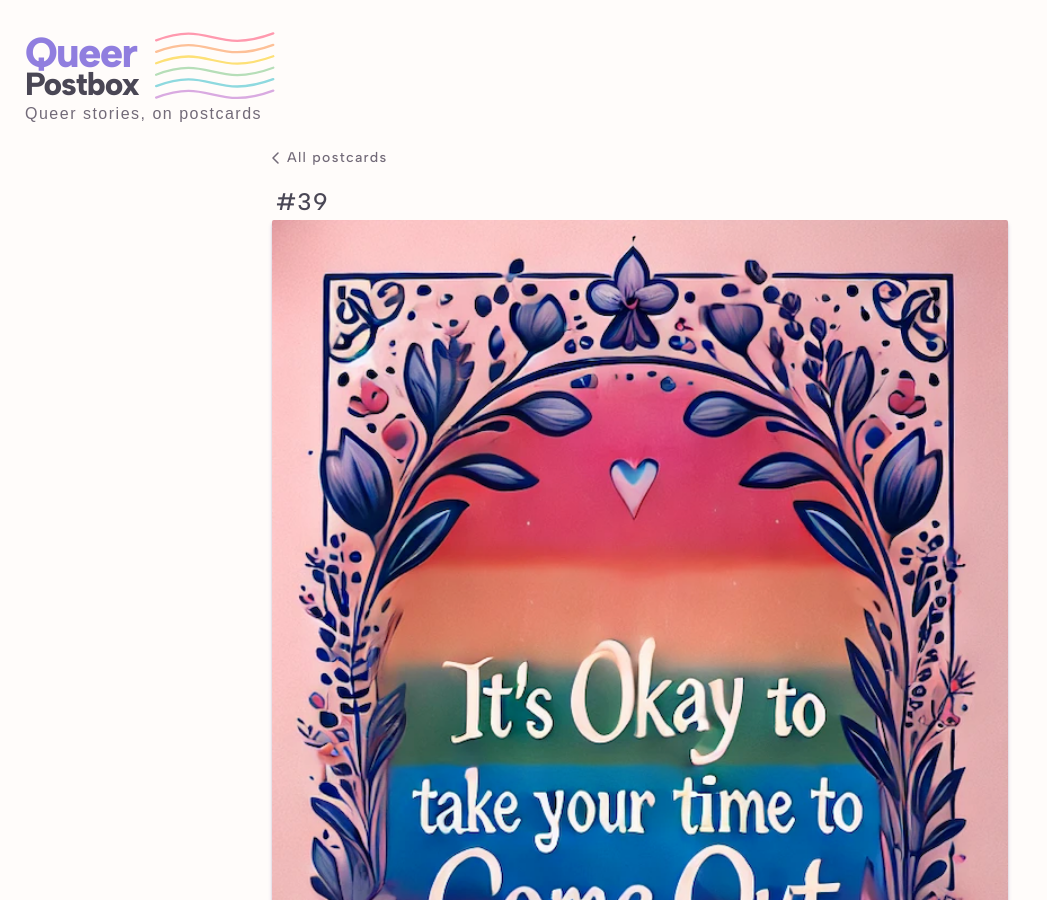
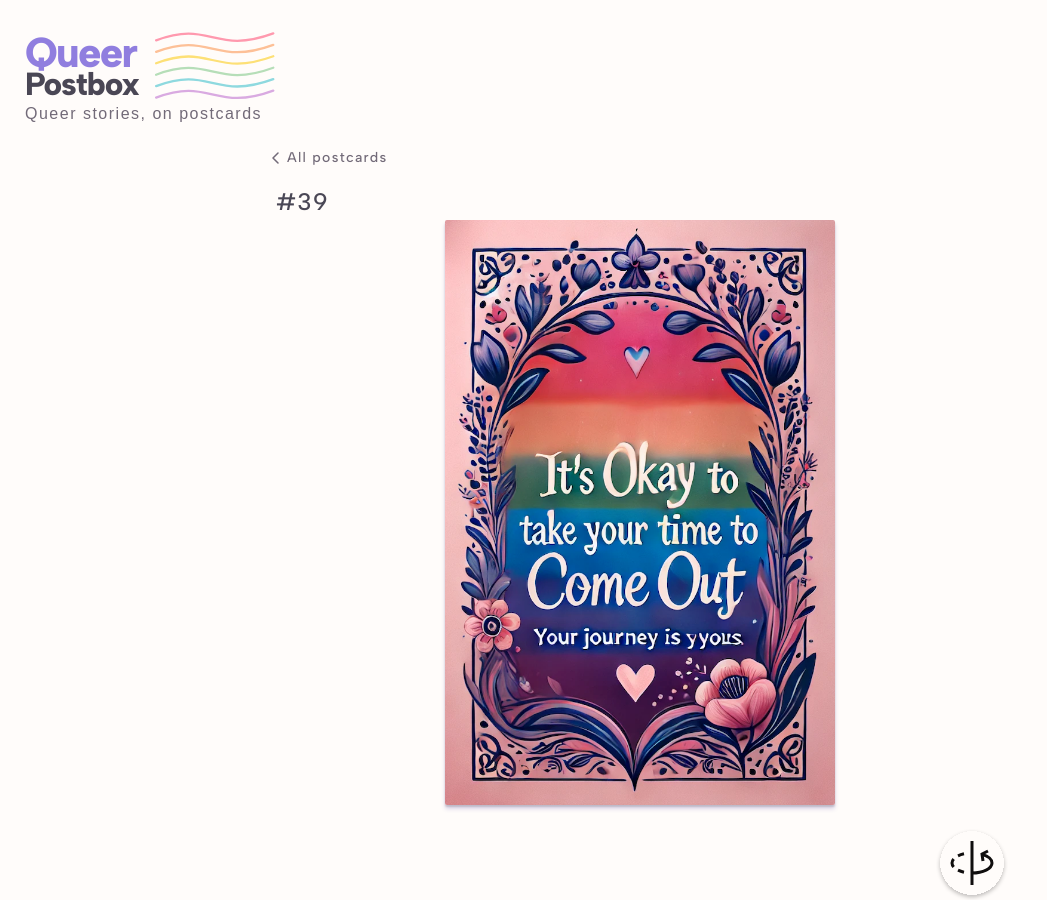
Before and after one commit to chr-tatu/queerpostbox, a Jekyll site: the page built from _posts/2024-07-20-adventure-from-oslo.md, in a window 1280 px wide and 900 px high. Shown: the whole window, without its empty margins (0-1047 px from the left). Built offline with Jekyll 4.4.1, drawn with Linux system fonts in a browser that asks for light colours; some web fonts are replaced; some of the changed text lies outside the part shown.

Commit message:
feat: improve post page with country name, transcript, and layout fix
- Display full country name instead of code using countries data
- Remove Read button from post page; show transcript text directly below the postcard
- Fix postcard image sizing for both portrait and landscape with max-height: 65vh

Co-Authored-By: Claude Sonnet 4.6 <noreply@anthropic.com>

```diff
--- a/_layouts/postcard.html
+++ b/_layouts/postcard.html
@@ -11,6 +11,9 @@ layout: default
     {% break %}
   {% endif %}
 {% endfor %}
+
+{% assign country_data = site.data.countries | where: "code", page.country | first %}
+{% assign country_name = country_data.name | default: page.country %}
 
 <div class="postcard-page">
   <a href="{{ '/posts.html' | relative_url }}" class="postcard-back-link">
@@ -43,9 +46,6 @@ layout: default
         <button class="postcard-viewer-btn postcard-listen-btn" style="display:none">
           <img src="{{ '/assets/icons/speaker.svg' | relative_url }}" alt="Listen" class="postcard-viewer-icon">
         </button>
-        <button class="postcard-viewer-btn postcard-read-btn" style="display:none">
-          <img src="{{ '/assets/icons/transcript.svg' | relative_url }}" alt="Read" class="postcard-viewer-icon">
-        </button>
       </div>
       <button class="postcard-viewer-btn postcard-flip-btn" id="flip-btn">
         <img src="{{ '/assets/icons/flip.svg' | relative_url }}" alt="Flip" class="postcard-viewer-icon">
@@ -54,10 +54,16 @@ layout: default
   </div>
 
   <div class="postcard-meta">
-    <p class="postcard-meta-item"><strong>Country:</strong> {{ page.country }}</p>
+    <p class="postcard-meta-item"><strong>Country:</strong> {{ country_name }}</p>
     <p class="postcard-meta-item"><strong>Topic:</strong> {{ page.topic }}</p>
     <p class="postcard-meta-item"><strong>Date:</strong> {{ page.date | date: "%B %d, %Y" }}</p>
   </div>
+
+  {% if content != '' %}
+  <div class="postcard-transcript">
+    {{ content }}
+  </div>
+  {% endif %}
 </div>
 
 <script>
--- a/assets/css/postcard.css
+++ b/assets/css/postcard.css
@@ -78,8 +78,16 @@
   pointer-events: auto;
 }
 
+.postcard-viewer-front,
+.postcard-viewer-back {
+  display: flex;
+  justify-content: center;
+}
+
 .postcard-viewer-img {
-  width: 100%;
+  max-width: 100%;
+  max-height: 65vh;
+  width: auto;
   height: auto;
   display: block;
   border-radius: 2px;
@@ -141,6 +149,19 @@
   color: var(--color-gray-5);
 }
 
+/* Transcript */
+.postcard-transcript {
+  margin-top: 24px;
+  font-family: var(--font-body);
+  font-size: 16px;
+  line-height: 1.7;
+  color: var(--color-gray-5);
+}
+
+.postcard-transcript p {
+  margin: 0;
+}
+
 /* Responsive */
 @media (max-width: 768px) {
   .postcard-page {
```
Also changed, not shown: other parts of _layouts/postcard.html (+0 -2 lines).
